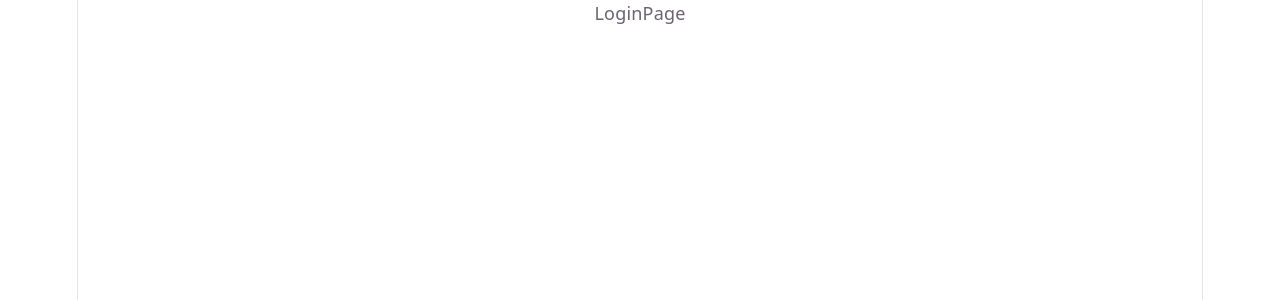
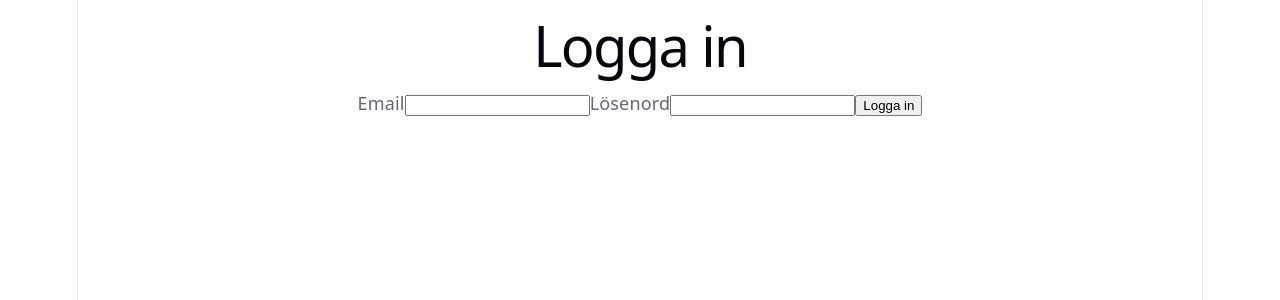
Before and after one commit to the-clean-team-6/cleanteamfront, a React (Vite) app: page /login in a window 1280 px wide. Shown: the top 300 px of the page. Built offline with nearby package versions, Linux system fonts and the light colour scheme.

Commit message:
added form to /login

```diff
--- a/src/main.tsx
+++ b/src/main.tsx
@@ -8,7 +8,7 @@ import HomePage from './pages/HomePage.tsx'
 createRoot(document.getElementById('root')!).render(
   <BrowserRouter>
     <Routes>
-      <Route path="/home" element={<HomePage />} />
+      <Route path="/" element={<HomePage />} />
       <Route path="/register" element={<RegisterPage />} />
       <Route path="/login" element={<LoginPage />} />
     </Routes>
--- a/src/pages/LoginPage.tsx
+++ b/src/pages/LoginPage.tsx
@@ -1,3 +1,9 @@
+import LoginForm from "../components/LoginForm";
+
 export default function LoginPage() {
-    return <div>LoginPage</div>;
+    return (
+        <div>
+            <LoginForm />
+        </div>
+    );
 }
```
